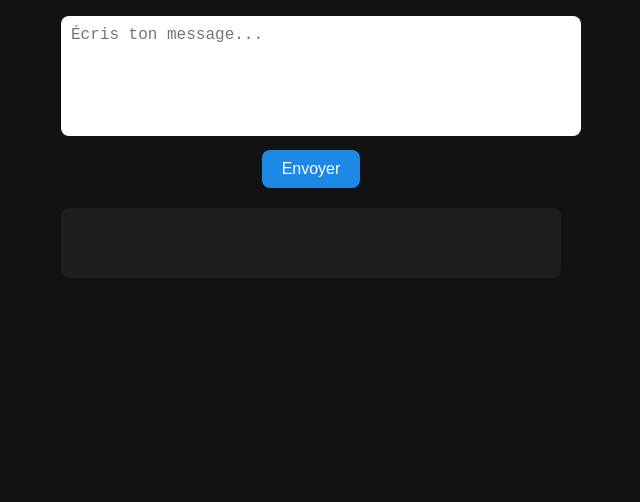
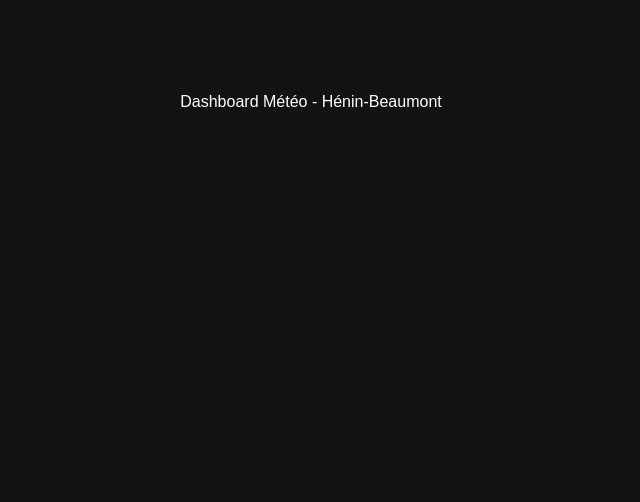
Before and after one commit to Yanks-on/Yanks-on.github.io, a plain HTML site: page index.html in a window 1280 px wide. Shown: the part 298-800 px from the top of the page, without its empty margins (329-969 px from the left). Drawn offline with Linux system fonts and the light colour scheme.

Commit message:
Update index.html

```diff
--- a/index.html
+++ b/index.html
@@ -2,17 +2,16 @@
 <html lang="fr">
 <head>
   <meta charset="UTF-8" />
-  <meta name="viewport" content="width=device-width, initial-scale=1.0"/>
-  <title>Chat avec OpenAI</title>
+  <meta name="viewport" content="width=device-width, initial-scale=1.0" />
+  <title>Dashboard Météo</title>
   <link rel="stylesheet" href="style.css" />
 </head>
 <body>
-  <div class="container">
-    <h1>🤖 Chat OpenAI</h1>
-    <textarea id="user-input" placeholder="Écris ton message..."></textarea>
-    <button id="send-btn">Envoyer</button>
-    <div id="response"></div>
-  </div>
+  <header>Dashboard Météo - Hénin-Beaumont</header>
+
+  <main id="dashboard">
+    <!-- Carte météo générée par JS -->
+  </main>
 
   <script src="script.js"></script>
 </body>
```
